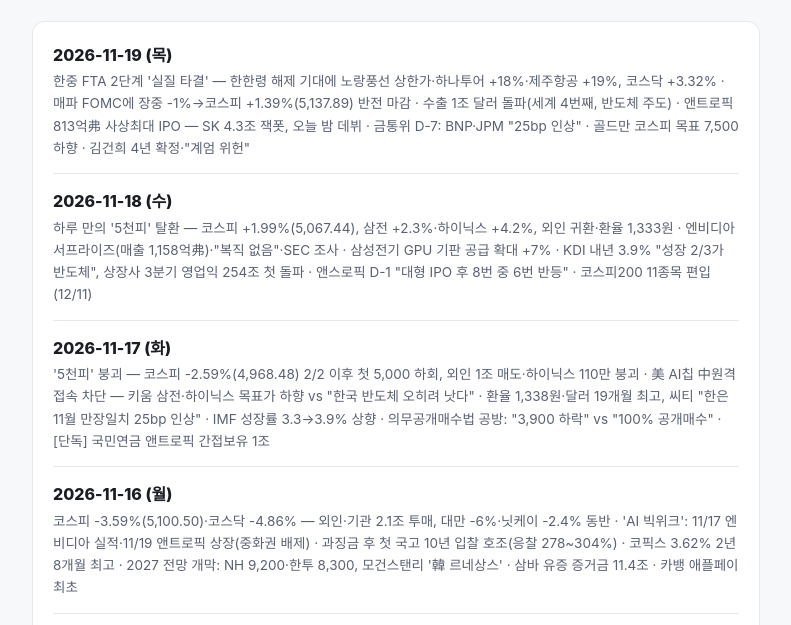
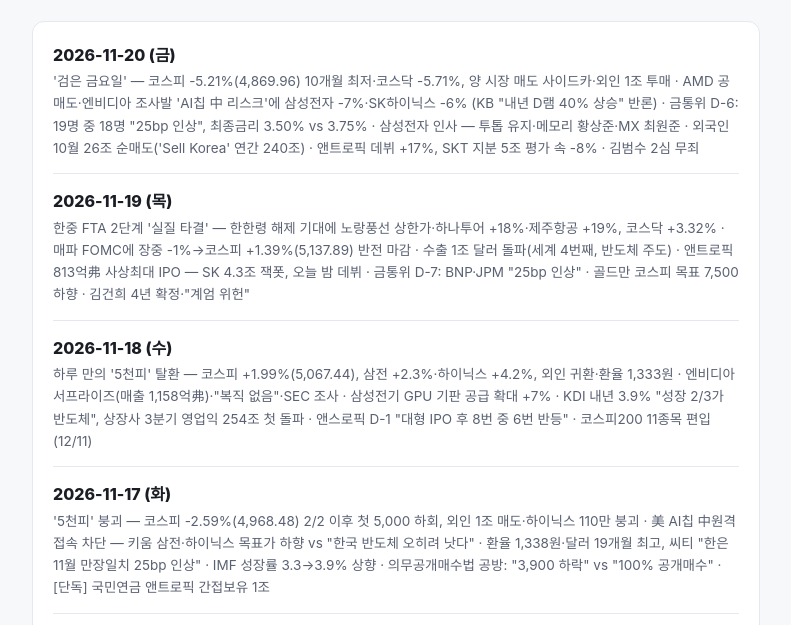
Before and after one commit to code219-linggu/china-digest, a plain HTML site: page korea/index.html in a window 1280 px wide. Shown: the part 174-799 px from the top of the page, without its empty margins (244-1035 px from the left). Drawn offline with Linux system fonts and the light colour scheme.

Commit message:
deploy: korea/index.html

```diff
--- a/korea/index.html
+++ b/korea/index.html
@@ -36,6 +36,10 @@
 
 <div class="list">
   <!-- 새 다이제스트는 이 줄 바로 아래에 추가 (최신이 위) -->
+  <a class="day" href="2026-11-20.html">
+    <div class="date">2026-11-20 (금)</div>
+    <div class="desc">'검은 금요일' — 코스피 -5.21%(4,869.96) 10개월 최저·코스닥 -5.71%, 양 시장 매도 사이드카·외인 1조 투매 · AMD 공매도·엔비디아 조사발 'AI칩 中 리스크'에 삼성전자 -7%·SK하이닉스 -6% (KB "내년 D램 40% 상승" 반론) · 금통위 D-6: 19명 중 18명 "25bp 인상", 최종금리 3.50% vs 3.75% · 삼성전자 인사 — 투톱 유지·메모리 황상준·MX 최원준 · 외국인 10월 26조 순매도('Sell Korea' 연간 240조) · 앤트로픽 데뷔 +17%, SKT 지분 5조 평가 속 -8% · 김범수 2심 무죄</div>
+  </a>
   <a class="day" href="2026-11-19.html">
     <div class="date">2026-11-19 (목)</div>
     <div class="desc">한중 FTA 2단계 '실질 타결' — 한한령 해제 기대에 노랑풍선 상한가·하나투어 +18%·제주항공 +19%, 코스닥 +3.32% · 매파 FOMC에 장중 -1%→코스피 +1.39%(5,137.89) 반전 마감 · 수출 1조 달러 돌파(세계 4번째, 반도체 주도) · 앤트로픽 813억弗 사상최대 IPO — SK 4.3조 잭폿, 오늘 밤 데뷔 · 금통위 D-7: BNP·JPM "25bp 인상" · 골드만 코스피 목표 7,500 하향 · 김건희 4년 확정·"계엄 위헌"</div>
```
